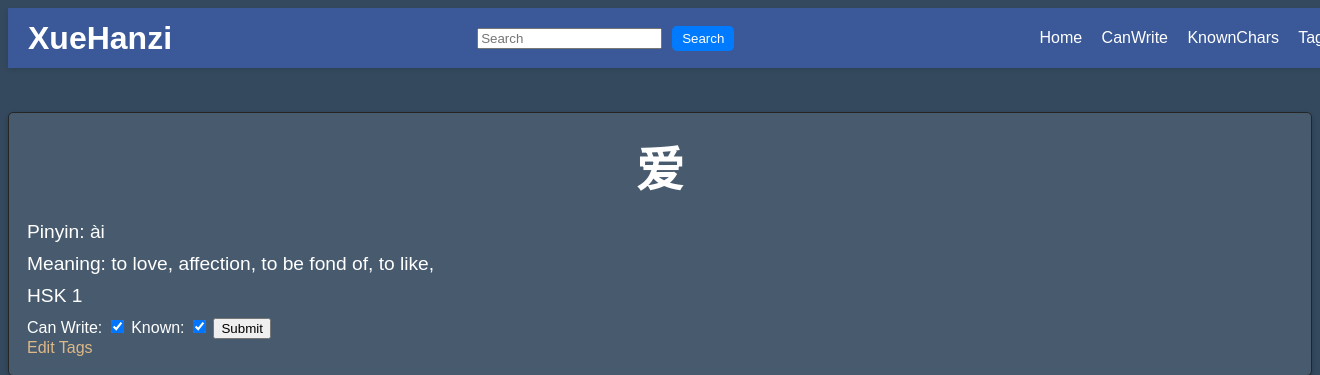
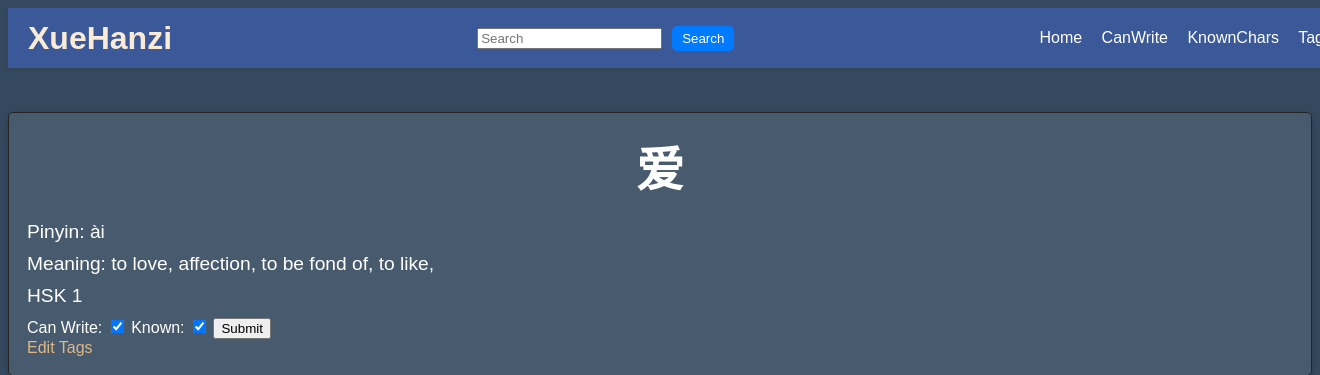
Before and after one commit to chandra-deb/XueHanzi, a Flask app: page / in a window 1320 px wide; the page is wider, and only the part inside the window is pictured. Shown: the top 375 px of that part. Run offline with Flask 3, Linux system fonts and the light colour scheme; the visitor is signed in with stand-in values (Sample User, id 1).

Commit message:
subtle changes

```diff
--- a/backend/templates/index.html
+++ b/backend/templates/index.html
@@ -127,7 +127,9 @@
 <body>
     <div class="header">
         <div class="logo">
-            <h1>XueHanzi</h1>
+            <a href="/" style="text-decoration: none; color: antiquewhite;">
+                <h1>XueHanzi</h1>
+            </a>
         </div>
         <form action="/search" method="post">
             <input style="size: 30px;" type="text" name="query" placeholder="Search">
```
